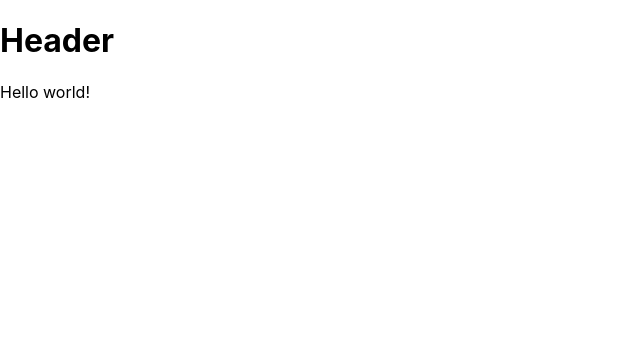
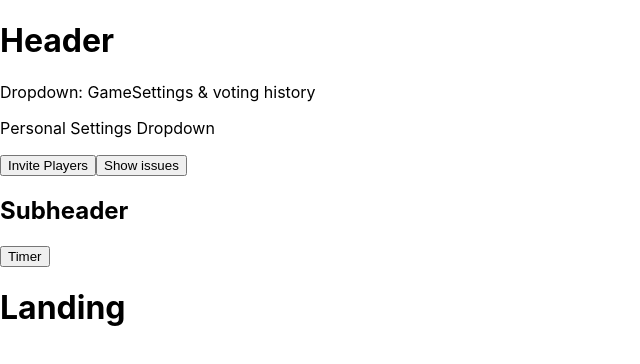
Before and after one commit to eviathan/RukusRummy, a React (Create React App) app in the folder RukusRummy.Web/: page / in a window 1280 px wide. Shown: the top 364 px of the page, without its empty margins (0-640 px from the left). Built offline with nearby package versions, Linux system fonts and the light colour scheme.

Commit message:
Set up basic layout

```diff
--- a/RukusRummy.Web/src/Components/Header.tsx
+++ b/RukusRummy.Web/src/Components/Header.tsx
@@ -1,9 +1,38 @@
+import { RouterProvider, createBrowserRouter } from "react-router-dom";
+
+const router = createBrowserRouter([
+  {
+    path: "/",
+    element:
+    <>
+      <div>
+        <h1>Header</h1>
+        <p>Dropdown: GameSettings & voting history</p>
+        <p>Personal Settings Dropdown</p>
+        <button>Invite Players</button>
+        <button>Show issues</button>
+      </div>
+      <div>
+        <h2>Subheader</h2>
+        <button>Timer</button>
+      </div>
+    </>,
+  },
+  {
+    path: "/:id",
+    element: <h1>Session Header</h1>,
+  },
+  {
+    path: "/create-game",
+    element: <h1>test</h1>
+  },
+]);
 
 export const Header: React.FC<{}> = () => {
     return (
       <div className="App">
         <header className="App-header">
-          <h1>Header</h1>
+          <RouterProvider router={router} />
         </header>
       </div>
     );
--- a/RukusRummy.Web/src/Components/Layout.tsx
+++ b/RukusRummy.Web/src/Components/Layout.tsx
@@ -2,11 +2,9 @@ import Header from "./Header";
 
 export const Layout: React.FC<React.PropsWithChildren<{}>> = ({ children }) => {
     return (
-      <div className="App">
-        <header className="App-header">
+      <div className="layout">
           <Header />
           {children}
-        </header>
       </div>
     );
   }
```
Also changed, not shown: RukusRummy.Web/src/index.tsx (+13 -3 lines), 1 other file (tests, documents, lock files or other folders).
